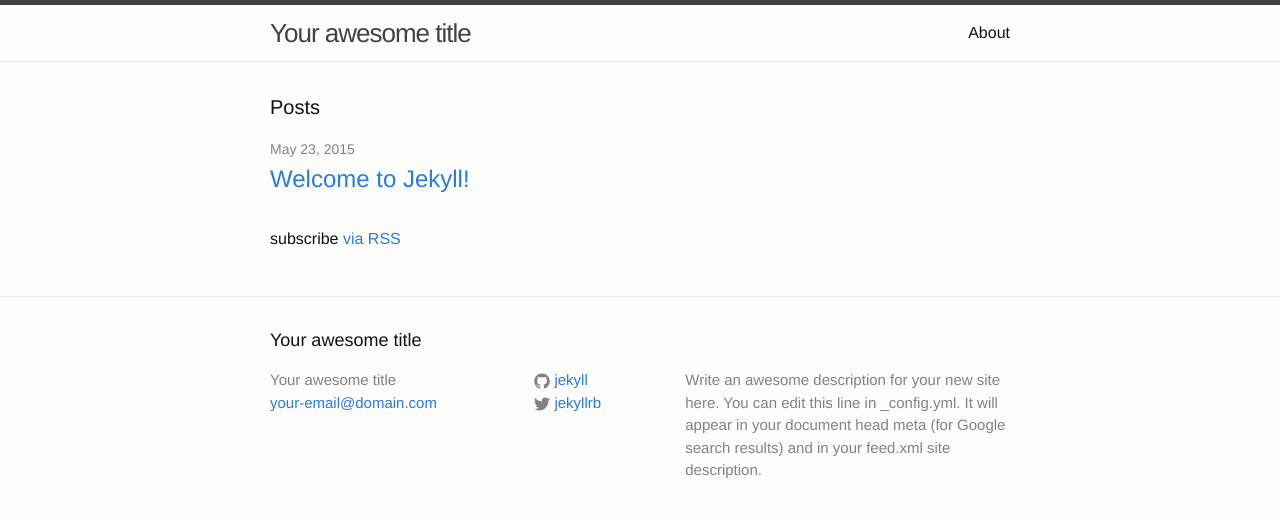
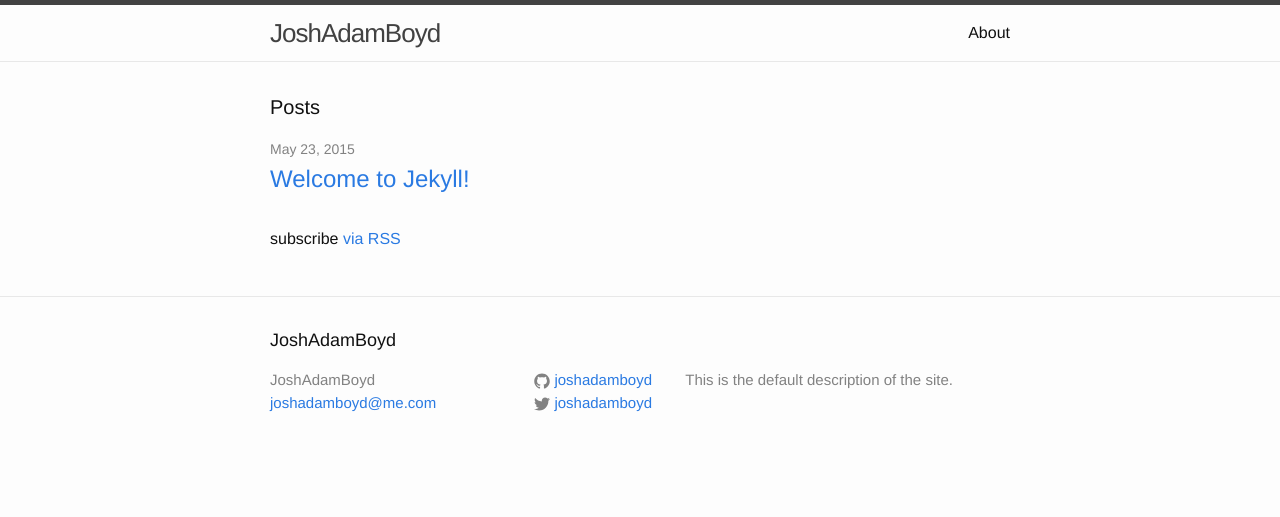
Before and after one commit to joshadamboyd/joshadamboyd.github.io, a Jekyll site: the page built from index.html, in a window 1280 px wide. Shown: the top 517 px of the page. Built offline with Jekyll 4.4.1, drawn with Linux system fonts in a browser that asks for light colours.

Commit message:
JAB in config

```diff
--- a/_config.yml
+++ b/_config.yml
@@ -1,14 +1,22 @@
-# Site settings
-title: Your awesome title
-email: your-email@domain.com
-description: > # this means to ignore newlines until "baseurl:"
-  Write an awesome description for your new site here. You can edit this
-  line in _config.yml. It will appear in your document head meta (for
-  Google search results) and in your feed.xml site description.
-baseurl: "" # the subpath of your site, e.g. /blog/
-url: "http://yourdomain.com" # the base hostname & protocol for your site
-twitter_username: jekyllrb
-github_username:  jekyll
+# Site
+title: JoshAdamBoyd
+email: joshadamboyd@me.com
+description: This is the default description of the site.
 
-# Build settings
+# URLs and paths
+baseurl: ""
+url: http://joshadamboyd.com
+
+# Social networks
+twitter_username: joshadamboyd
+github_username:  joshadamboyd
+
+# Encoding
+encoding: utf-8
+
+# Exclude in build
+exclude:
+  - README.md
+
+# Markdown
 markdown: kramdown
```
Also changed, not shown: README.md, 1 other file.
